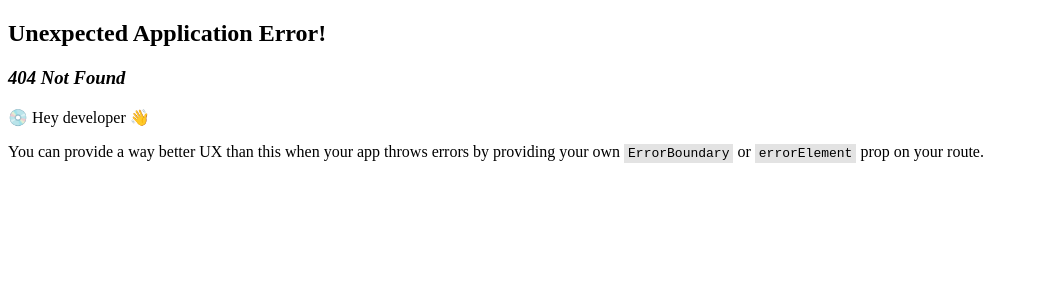
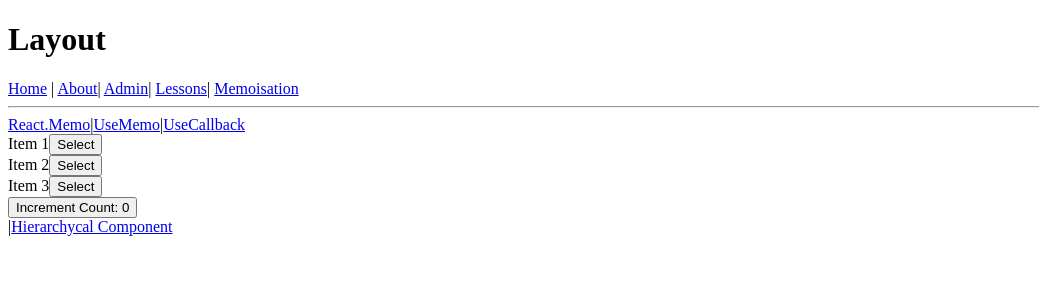
Before and after one commit to neominalsolutions/react-router-v7-app-smns, a React (Vite) app: page /memoisation/useCallback in a window 1280 px wide. Before the commit this address had no page. Shown: the top 300 px of the page, without its empty margins (0-1039 px from the left). Built offline with nearby package versions, Linux system fonts and the light colour scheme.

Commit message:
React Memoization Kavramı

```diff
--- a/src/main.tsx
+++ b/src/main.tsx
@@ -16,6 +16,8 @@ import Home from './pages/site/home/page';
 import UseRefLessonPage from './pages/lessons/useRef/page';
 import MemoPage from './pages/memoisation/Memo/page';
 import UseMemoPage from './pages/memoisation/UseMemo/page';
+import UseCallbackPage from './pages/memoisation/UseCallback/page';
+import HierarchycalComponentsPage from './pages/memoisation/HierarchycalComponents/page';
 
 // import './index.css';
 
@@ -41,7 +43,7 @@ const router = createBrowserRouter([
 						<Link to="useeffect">useEffect Lesson</Link>|
 						<Link to="props">Props Lesson</Link> |
 						<Link to="classComponents">Class Component Lesson</Link>|
-						<Link to="useRef">Use Ref Hook</Link>
+						<Link to="useRef">Use Ref Hook</Link>|
 						<Outlet />
 					</>
 				),
@@ -77,6 +79,8 @@ const router = createBrowserRouter([
 						<Link to="useMemo">UseMemo</Link>
 						{'|'}
 						<Link to="useCallback">UseCallback</Link> <Outlet />
+						{'|'}
+						<Link to="hierarchycal">Hierarchycal Component</Link>
 					</>
 				),
 				children: [
@@ -87,6 +91,14 @@ const router = createBrowserRouter([
 					{
 						path: 'useMemo',
 						Component: UseMemoPage,
+					},
+					{
+						path: 'useCallback',
+						Component: UseCallbackPage,
+					},
+					{
+						path: 'hierarchycal',
+						Component: HierarchycalComponentsPage,
 					},
 				],
 			},
--- /dev/null
+++ b/src/pages/memoisation/HierarchycalComponents/page.tsx
@@ -0,0 +1,60 @@
+// Senaryo: Subdaki bir değişikliği Parenta aktarmamız lazım
+
+// + A
+     // + B
+        // + C
+
+function Parent() {
+	const ChildSubItemClickHandler = () => {
+		console.log('SubItemClick-From Child');
+	};
+
+	return (
+		<>
+			<hr></hr>
+			<p>Parent</p>
+			<Child onSubItemClick={ChildSubItemClickHandler} />
+			<hr></hr>
+		</>
+	);
+}
+
+function Child({ onSubItemClick }: { onSubItemClick(): void }) {
+	const SubItemClickHandler = () => {
+		console.log('SubItemClick');
+		onSubItemClick();
+	};
+
+	return (
+		<>
+			<hr></hr>
+			<p>Child</p>
+			<Sub onItemClick={SubItemClickHandler} />
+			<hr></hr>
+		</>
+	);
+}
+
+function Sub({ onItemClick }: { onItemClick(): void }) {
+	return (
+		<>
+			<hr></hr>
+			<p>Sub Component</p>
+			<button onClick={onItemClick}>Item Click</button>
+			<hr></hr>
+		</>
+	);
+}
+
+function HierarchycalComponentsPage() {
+	return (
+		<>
+			<h2>HierarchycalComponentsPage</h2>
+			<hr></hr>
+			<Parent />
+			<hr></hr>
+		</>
+	);
+}
+
+export default HierarchycalComponentsPage;
--- /dev/null
+++ b/src/pages/memoisation/UseCallback/page.tsx
@@ -0,0 +1,75 @@
+import React from 'react';
+
+type Props = {
+	selected: string | null;
+	items: string[]; // Ref Type of items
+	onItemSelect(item: string): void; // Callback function RefType
+};
+
+// Not: React Memo componenti memoize ederlken value type olan propsları kontrol eder. Ref type olan propsları kontrol etmez. Bu yüzden Child componenti her render olduğunda yeniden render olur.
+// string | null Union Type
+function Child(props: Props) {
+	console.log('Child rendered');
+	// const [selected, setSelected] = React.useState<string | null>(props.selected);
+
+	return (
+		<div>
+			{props.items.map((item, index) => (
+				<div
+					key={index}
+					style={{ color: props.selected == item ? 'green' : '' }}
+				>
+					{item}
+					<button
+						onClick={() => {
+							props.onItemSelect(item);
+							// setSelected(item);
+						}}
+					>
+						Select
+					</button>
+				</div>
+			))}
+		</div>
+	);
+}
+
+const MemoizedChild = React.memo(Child); // Memoize the Child component
+
+// action propslarda child componentin içerisinde yapılan bir işlem sonunda parent component bir bildirim gönderilir. Böylelikle parent component child component içerisinde yapılan bir işlemden haberdar olur.
+function UseCallbackPage() {
+	const [count, setCount] = React.useState(0);
+	const [itemSelected, setItemSelected] = React.useState<string | null>('');
+
+	// const ItemSelectHandler = (item: string) => {
+	// 	console.log('Item selected', item);
+	// };
+
+	// function sayfa açıldığında [] deps dolayı 1 kez memoize edilir. Bu sebeple referans tipi olan fonksiyon her render olduğunda değişmez. Böylelikle Child componenti de her render olduğunda yeniden render olmaz.
+	const ItemSelectHandler = React.useCallback((item: string) => {
+		console.log('Item selected', item);
+		setItemSelected(item);
+	}, []); // Mounted olunca unmounted olana kadar memoize ol
+
+	const memoizedItems = React.useMemo(() => {
+		return ['Item 1', 'Item 2', 'Item 3'];
+	}, []); // items arrayini de useMemo ile sarmalayarak referans tipinin her renderda değişmesini engelliyoruz. // Itemslar değişene kadar memoize ol.
+
+	return (
+		<div>
+			<MemoizedChild
+				selected={itemSelected}
+				items={memoizedItems}
+				onItemSelect={ItemSelectHandler}
+			/>
+			<button onClick={() => setCount(count + 1)}>
+				Increment Count: {count}
+			</button>
+		</div>
+	);
+}
+
+export default UseCallbackPage;
+
+// Not: state.name ='ali';  {...state}
+// Not: Eğer bir component propslarını referans type olarak dışarıdan alıyor, array, object, function bu durumda componentin kendisini memoize etmek tek çözüm değildir. aynı zaman array ve object için useMemo, functionlar için useCallback kullanılarak component memoize edilmiş olur.
--- a/src/pages/memoisation/UseMemo/page.tsx
+++ b/src/pages/memoisation/UseMemo/page.tsx
@@ -1,5 +1,11 @@
 import React, { useMemo } from 'react';
 
+// Önemli Not:
+// useMemo kullanırken asenkron fonksiyonlar kullanılmaz.
+// promise verileri memoize edilemez.
+// Veri filtereleme, gruplama, sıralama gibi işlemler için kullanılır.
+// useMemo, useEffect gibi hooklar componentin en üstünde tanımlanır.
+// Hooklar, Koşul içinde, döngü içinde, function içinde kullanılmaz.
 function UseMemoPage() {
 	const [count, setCount] = React.useState(0);
 	// const val = 1;
```
